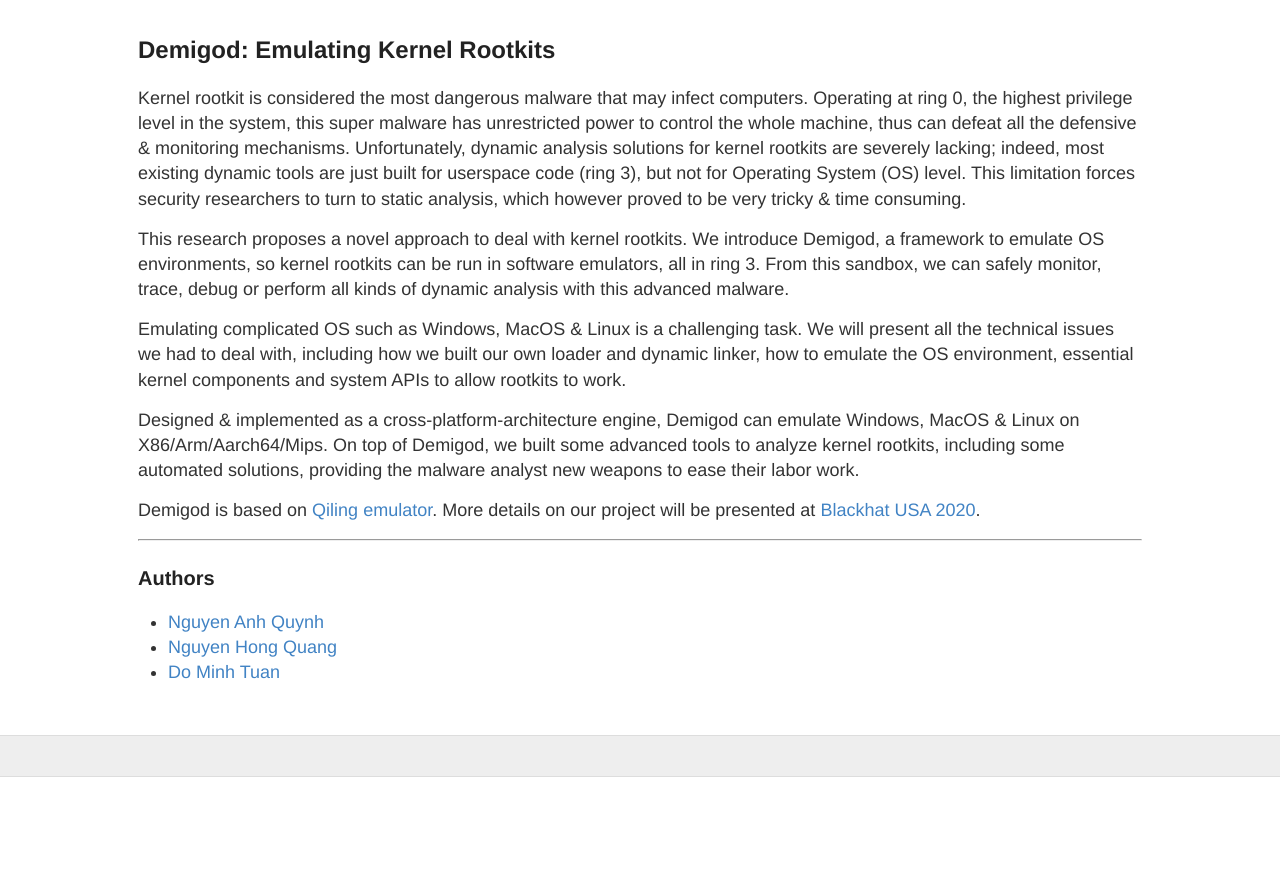
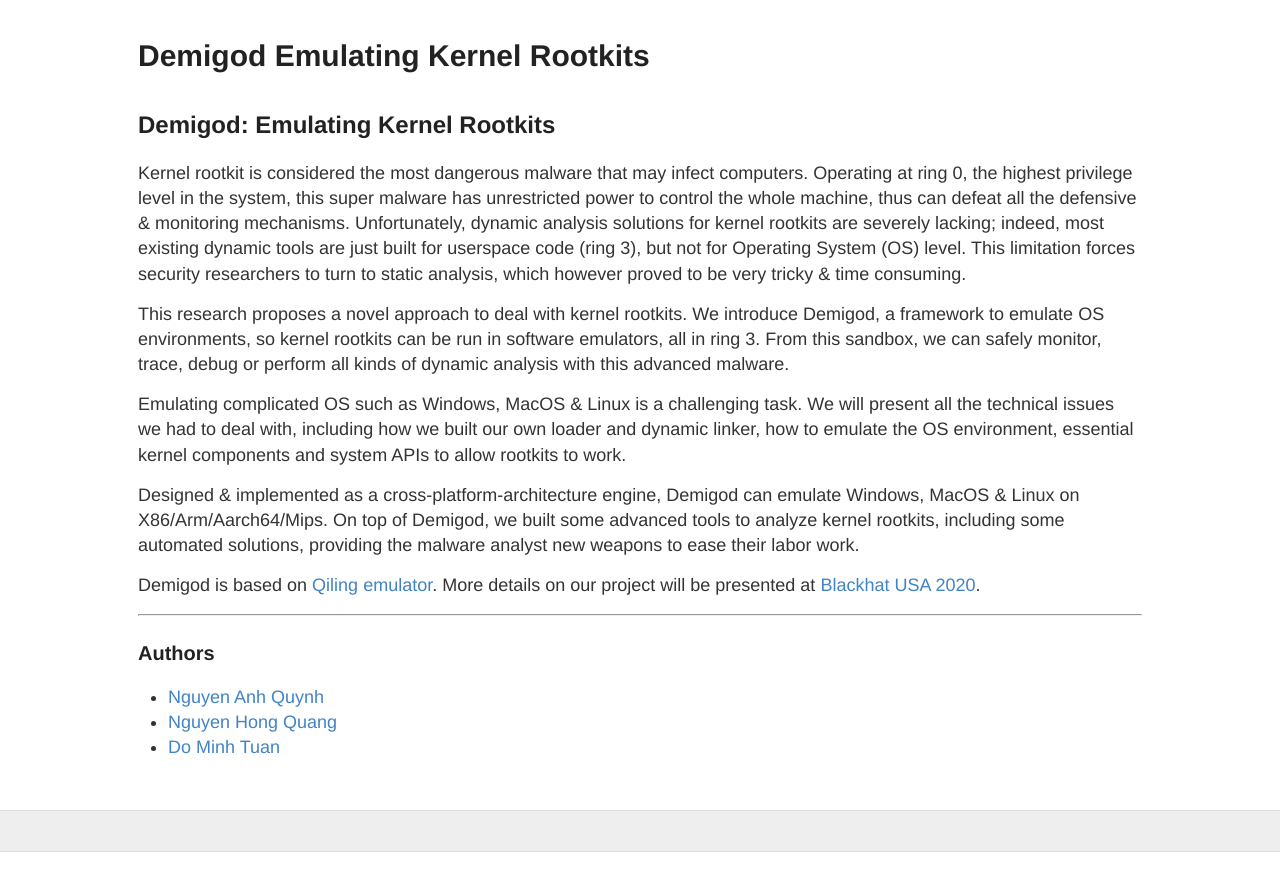
Before and after one commit to groundx/groundx.github.io, a Jekyll site: the page built from demigod.md, in a window 1280 px wide. Shown: the top 891 px of the page. Built offline with Jekyll 4.4.1, drawn with Linux system fonts in a browser that asks for light colours; our own code applies the rules of GitHub Pages for plain Markdown files.

Commit message:
fix title

```diff
--- a/demigod.md
+++ b/demigod.md
@@ -1,6 +1,6 @@
 ---
 layout: page
-title: Demigod: Emulating Kernel Rootkits
+title: Demigod Emulating Kernel Rootkits
 permalink: /demigod/
 ---
 
```
